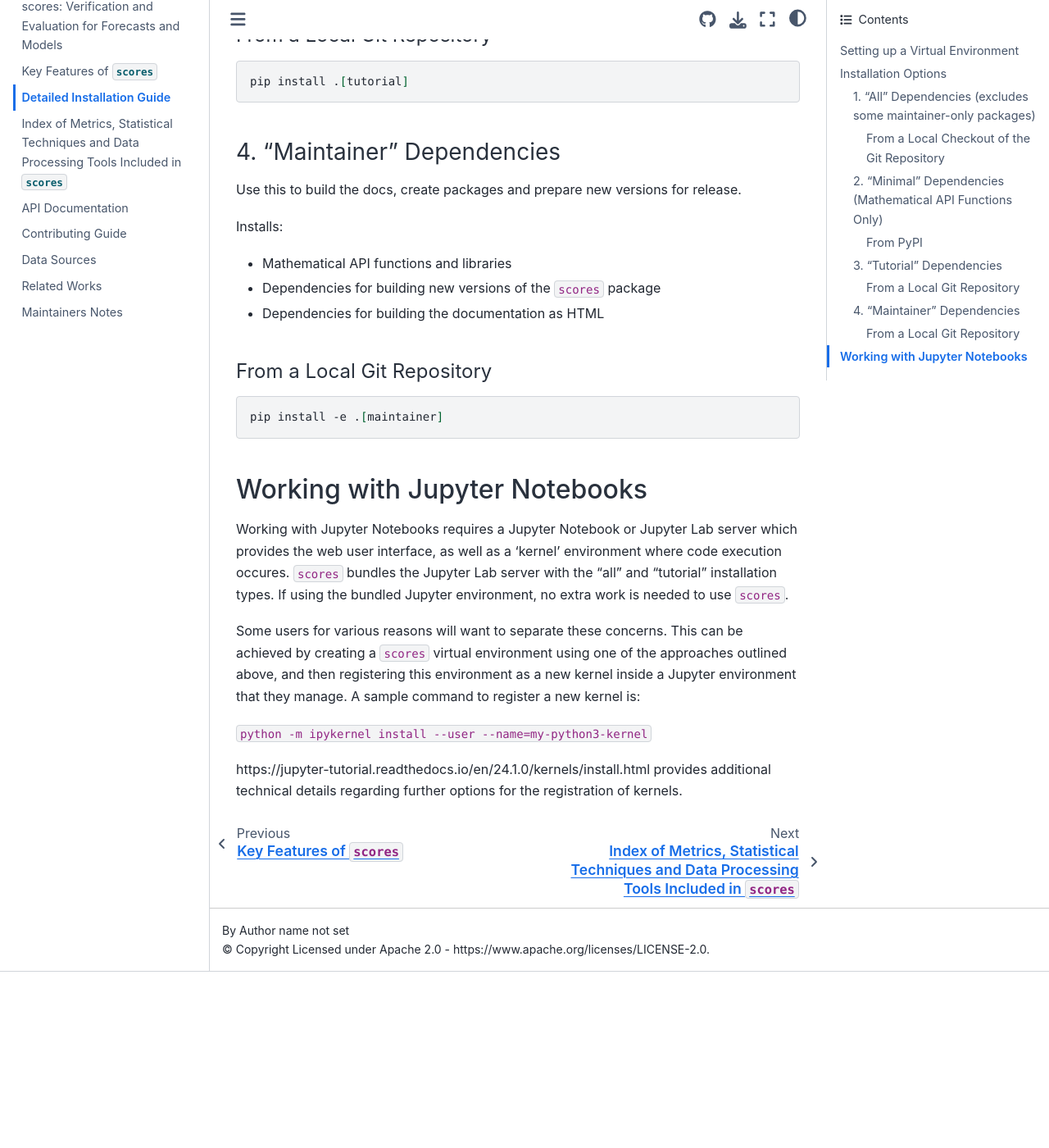
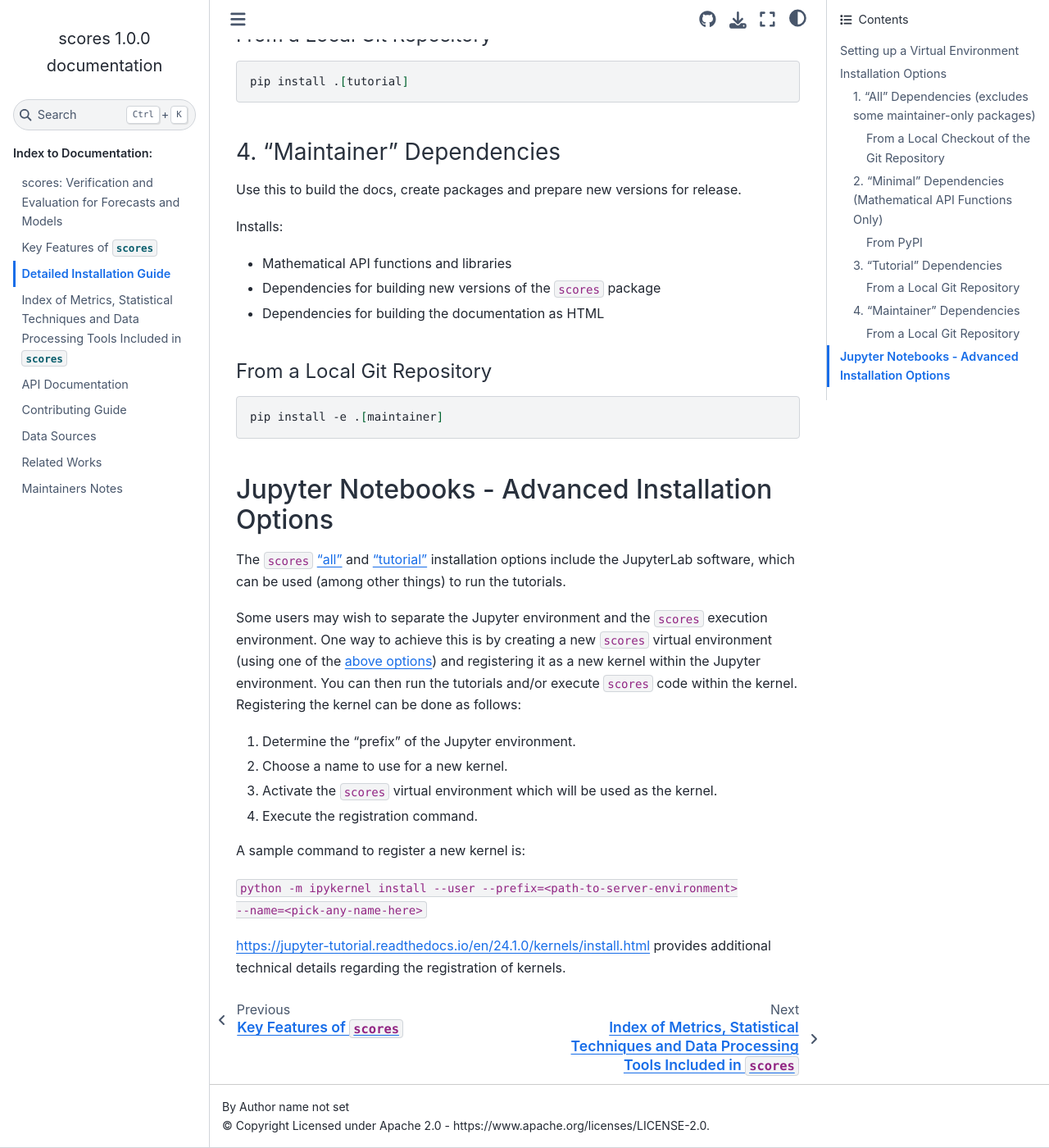
Before and after one commit to nci/scores, a Sphinx documentation site: the page built from docs/installation.md, in a window 1280 px wide and 1400 px high, scrolled down 2470 px. Shown: the whole window at 82% size. Built offline with Sphinx 7.4.7 and the Sphinx Book theme 1.1.4, drawn with Linux system fonts in a browser that asks for light colours; pages that are not in the unit, such as notebooks, are missing from menus; before the commit the page ends 3655 px from its top, so only the background shows below that.

Commit message:
Add installation documentation for Jupyter kernels

````diff
--- a/docs/installation.md
+++ b/docs/installation.md
@@ -92,12 +92,19 @@ Installs:
 pip install -e .[maintainer]
 ```
 
-## Working with Jupyter Notebooks
+## Jupyter Notebooks - Advanced Installation Options
 
-Working with Jupyter Notebooks requires a Jupyter Notebook or Jupyter Lab server which provides the web user interface, as well as a 'kernel' environment where code execution occures. `scores` bundles the Jupyter Lab server with the "all" and "tutorial" installation types. If using the bundled Jupyter environment, no extra work is needed to use `scores`.
+The `scores` ["all"](#all-dependencies-excludes-some-maintainer-only-packages) and ["tutorial"](#tutorial-dependencies) installation options include the JupyterLab software, which can be used (among other things) to run the tutorials.
 
-Some users for various reasons will want to separate these concerns. This can be achieved by creating a `scores` virtual environment using one of the approaches outlined above, and then registering this environment as a new kernel inside a Jupyter environment that they manage. A sample command to register a new kernel is:
+Some users may wish to separate the Jupyter environment and the `scores` execution environment. One way to achieve this is by creating a new `scores` virtual environment (using one of the [above options](#setting-up-a-virtual-environment)) and registering it as a new kernel within the Jupyter environment. You can then run the tutorials and/or execute `scores` code within the kernel. Registering the kernel can be done as follows:
 
-`python -m ipykernel install --user --name=my-python3-kernel`
+1. Determine the "prefix" of the Jupyter environment.
+2. Choose a name to use for a new kernel.
+3. Activate the `scores` virtual environment which will be used as the kernel.
+4. Execute the registration command.
 
-https://jupyter-tutorial.readthedocs.io/en/24.1.0/kernels/install.html provides additional technical details regarding further options for the registration of kernels.
+A sample command to register a new kernel is:
+
+`python -m ipykernel install --user --prefix=<path-to-server-environment> --name=<pick-any-name-here>`
+
+[https://jupyter-tutorial.readthedocs.io/en/24.1.0/kernels/install.html](https://jupyter-tutorial.readthedocs.io/en/24.1.0/kernels/install.html) provides additional technical details regarding the registration of kernels.
````
